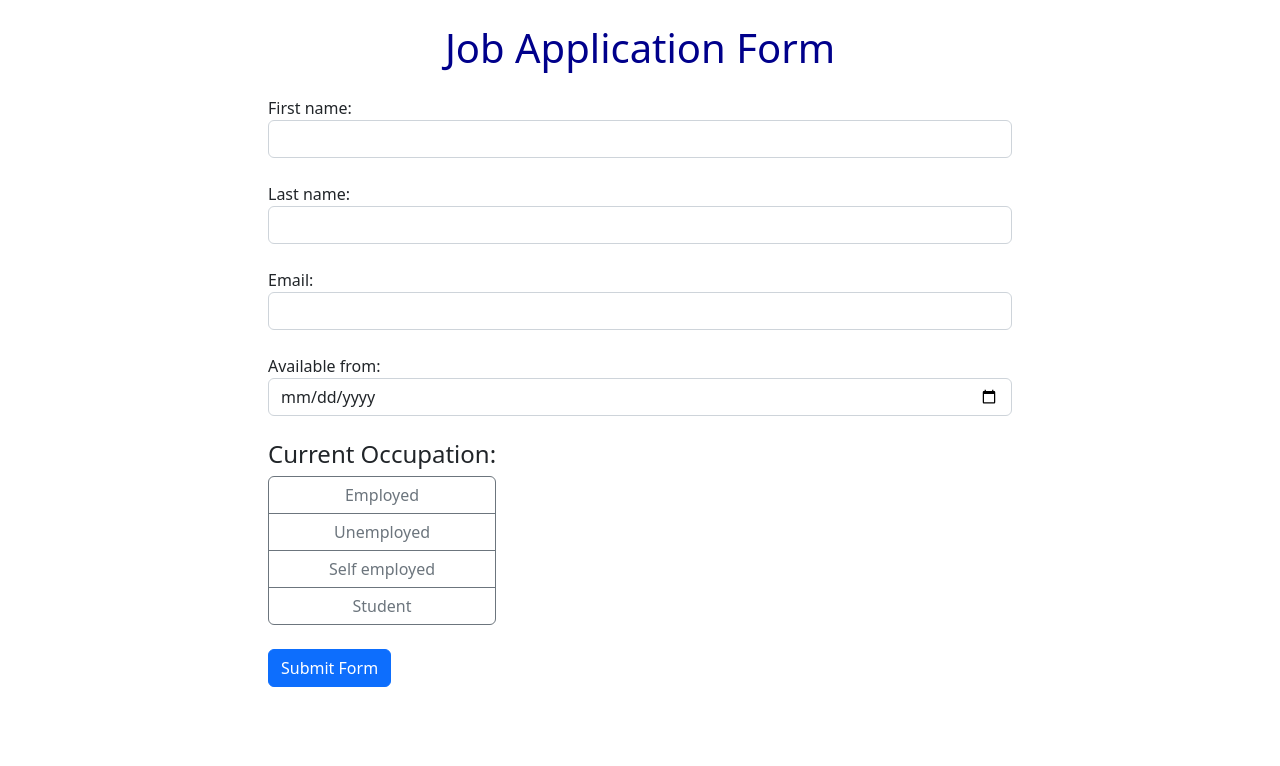
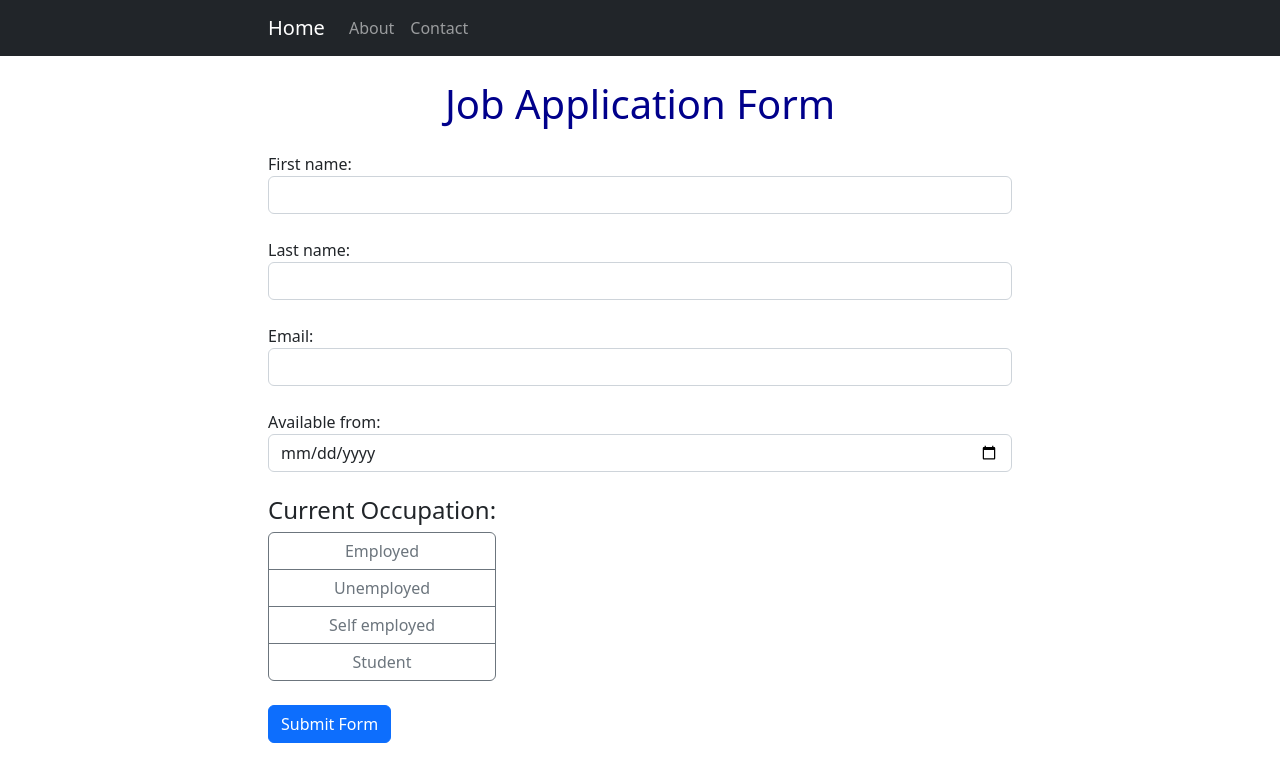
Before and after one commit to Know-Thyself/job-application-Django-app, a Django app: page / in a window 1280 px wide. Shown: the top 766 px of the page. Run offline with Django 4.2, Linux system fonts and the light colour scheme.

Commit message:
Adding navigation bar and branching templates

```diff
--- /dev/null
+++ b/job_application/templates/about.html
@@ -0,0 +1,3 @@
+{% extends "base.html" %} {% block content %}
+<h1 class="mt-4 mb-4">About Us</h1>
+{% endblock %}
--- /dev/null
+++ b/job_application/templates/base.html
@@ -0,0 +1,46 @@
+<!DOCTYPE html>
+<html lang="en">
+	<head>
+		<meta charset="UTF-8" />
+		<meta name="viewport" content="width=device-width, initial-scale=1.0" />
+		<link
+			rel="stylesheet"
+			href="https://cdn.jsdelivr.net/npm/bootstrap@5.2.3/dist/css/bootstrap.min.css"
+			integrity="sha384-rbsA2VBKQhggwzxH7pPCaAqO46MgnOM80zW1RWuH61DGLwZJEdK2Kadq2F9CUG65"
+			crossorigin="anonymous"
+		/>
+		<link rel="stylesheet" href="static/index.css" />
+		<title>Job Application Form</title>
+	</head>
+	<body>
+		<nav class="navbar navbar-expand-lg navbar-dark bg-dark">
+			<div class="container">
+				<a class="navbar-brand" href="{% url 'index' %}">Home</a>
+				<button
+					class="navbar-toggler"
+					type="button"
+					data-bs-toggle="collapse"
+					data-bs-target="#navbarNav"
+					aria-controls="navbarNav"
+					aria-expanded="false"
+					aria-label="Toggle navigation"
+				>
+					<span class="navbar-toggler-icon"></span>
+				</button>
+				<div class="collapse navbar-collapse" id="navbarNav">
+					<ul class="navbar-nav">
+						<li
+							class="nav-item {% if request.path == '/about/' %}active{% endif %}"
+						>
+							<a class="nav-link" href="{% url 'about' %}">About</a>
+						</li>
+						<li class="nav-item">
+							<a class="nav-link" href="#">Contact</a>
+						</li>
+					</ul>
+				</div>
+			</div>
+		</nav>
+		{% block content %} {% endblock %}
+	</body>
+</html>
--- a/job_application/templates/index.html
+++ b/job_application/templates/index.html
@@ -1,18 +1,4 @@
-<!DOCTYPE html>
-<html lang="en">
-	<head>
-		<meta charset="UTF-8" />
-		<meta name="viewport" content="width=device-width, initial-scale=1.0" />
-		<link
-			rel="stylesheet"
-			href="https://cdn.jsdelivr.net/npm/bootstrap@5.2.3/dist/css/bootstrap.min.css"
-			integrity="sha384-rbsA2VBKQhggwzxH7pPCaAqO46MgnOM80zW1RWuH61DGLwZJEdK2Kadq2F9CUG65"
-			crossorigin="anonymous"
-		/>
-		<link rel="stylesheet" href="static/index.css" />
-		<title>Job Application Form</title>
-	</head>
-	<body>
+{% extends "base.html" %} {% block content %}
 <section class="container">
 	<h1 class="header mt-4 mb-4">Job Application Form</h1>
 	<form action="/" class="form-group" method="post">
@@ -49,13 +35,7 @@
 		</div>
 		<div class="form-group mb-4">
 			<label for="date" aria-required="true">Available from:</label>
-					<input
-						class="form-control"
-						type="date"
-						id="date"
-						name="date"
-						required
-					/>
+			<input class="form-control" type="date" id="date" name="date" required />
 		</div>
 		<div class="form-group mb-4 btn-group-vertical">
 			<h4>Current Occupation:</h4>
@@ -127,5 +107,4 @@
 		{% endif %}
 	</form>
 </section>
-	</body>
-</html>
+{% endblock %}
--- a/job_application/urls.py
+++ b/job_application/urls.py
@@ -1,4 +1,7 @@
 from django.urls import path
 from . import views
 
-urlpatterns = [path("", views.index, name="index")]
+urlpatterns = [
+    path("", views.index, name="index"),
+    path("about/", views.about, name="about"),
+]
--- a/job_application/views.py
+++ b/job_application/views.py
@@ -24,3 +24,7 @@ def index(request):
             email_message.send()
             return redirect(request.META["HTTP_REFERER"])
     return render(request, "index.html")
+
+
+def about(request):
+    return render(request, "about.html")
```
Lines whose indentation alone changed are shown as unchanged.
